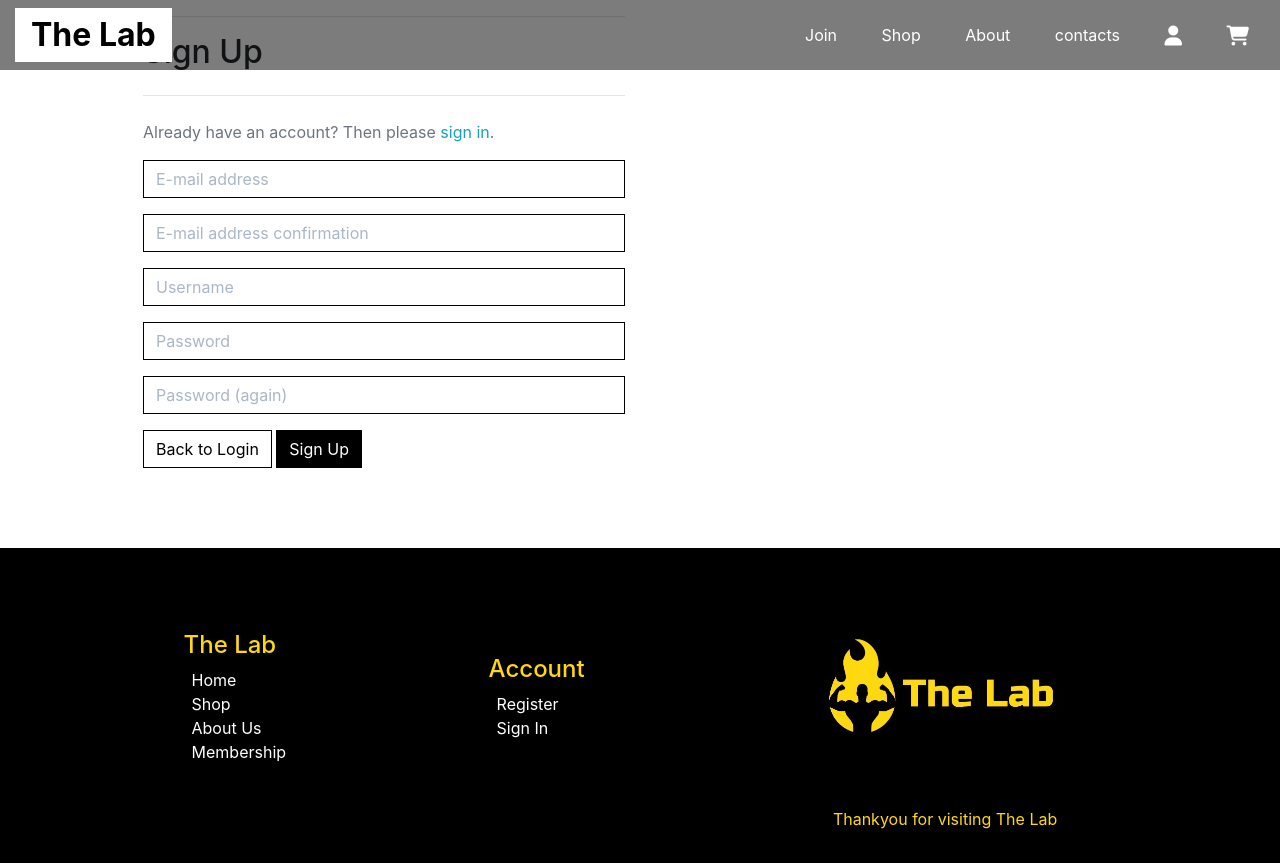
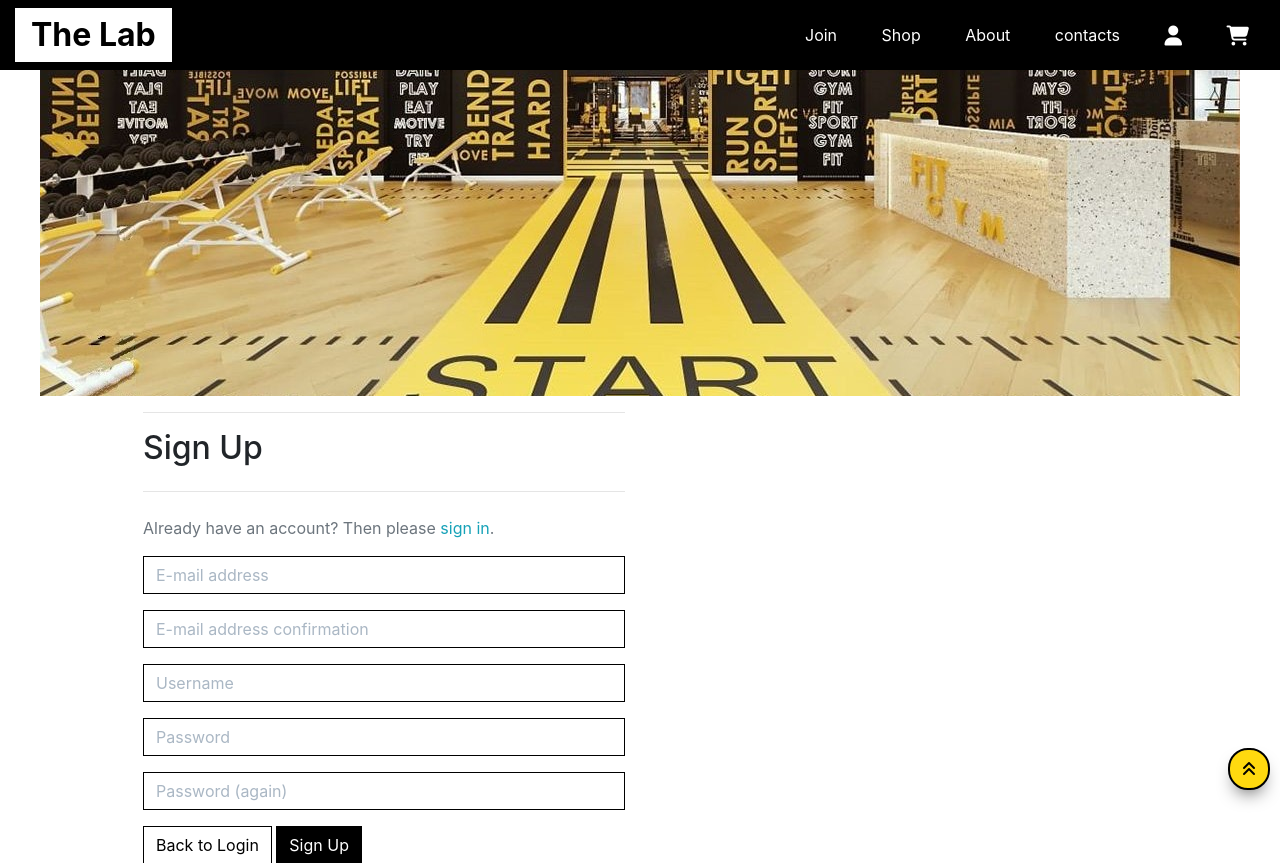
Before and after one commit to Code-Institute-Submissions/The-Fitness-Lab, a Django app: page /accounts/signup/ in a window 1280 px wide. Shown: the top 863 px of the page. Run offline with Django 3.2, Linux system fonts and the light colour scheme; some libraries are stand-ins or nearby versions.

Commit message:
Added accounts-header for all auth accounts template

```diff
--- a/static/css/base.css
+++ b/static/css/base.css
@@ -827,3 +827,12 @@ footer ul li a {
         padding: .25rem .5rem !important;
     }
 }
+
+/* Accounts */
+
+.accounts-header {
+    background: url('/static/images/loginpic.jpg') no-repeat center top fixed;
+    height: calc(70vh - 164px);
+    color: #fff;
+    position: relative;
+}
```
Also changed, not shown: static/images/loginpic.jpg (added).
